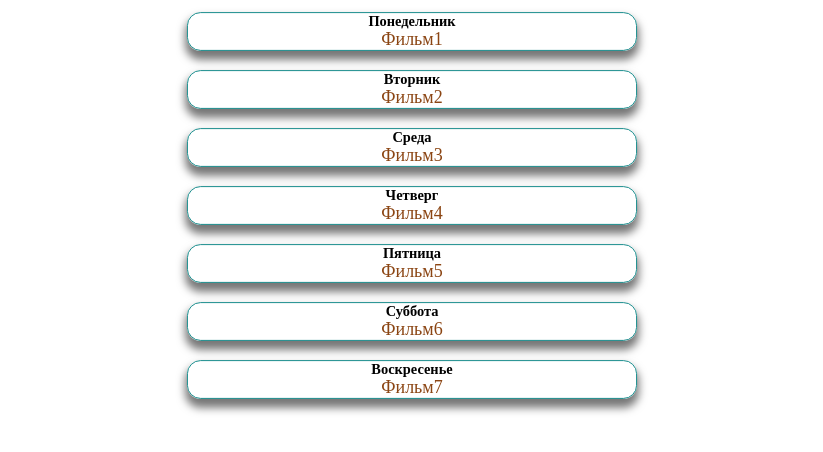
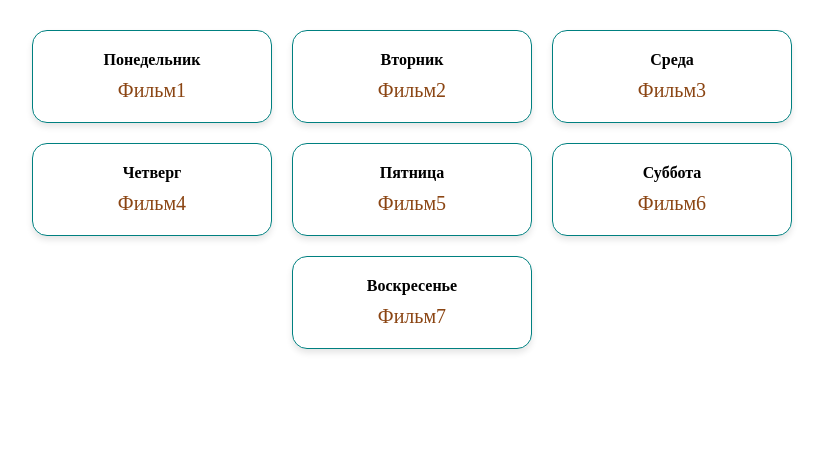
Before and after one commit to polopo927/films, a React (Vite) app: page / in a window 1280 px wide. Shown: the top 452 px of the page, without its empty margins (228-1051 px from the left). Built offline with nearby package versions, Linux system fonts and the light colour scheme.

Commit message:
сделал грдиы

```diff
--- a/src/App.css
+++ b/src/App.css
@@ -60,13 +60,17 @@ a {
 }
 
 .films {
+	display: grid;
+	grid-template-columns: repeat(3, 1fr);
+	grid-gap: 20px;
+	max-width: 800px;
 	margin: 0 auto;
-	max-width: 500px;
-	min-height: 300px;
-	display: flex;
-	flex-direction: column;
-	justify-content: space-between;
+	padding: 20px;
 }
+
+.films div:last-child {
+	grid-column: 2 / span 1;
+  }
 
 .films a {
 	color: saddlebrown;
@@ -75,21 +79,20 @@ a {
 .card {
 	border: 1px solid teal;
 	border-radius: 15px;
-	box-shadow: 0 8px 10px 2px #777;
-	transform: scale(0.9);
-	transition: all 0.5s;
-	margin-bottom: 15px;
+	box-shadow: 0 4px 6px rgba(0, 0, 0, 0.1);
+	padding: 20px;
+	transition: transform 0.5s ease-in-out, box-shadow 0.5s ease-in-out, background-color 0.5s ease-in-out;
 }
 
 .card:hover {
-	background: #d1cbcb;
-	box-shadow: 0 5px 10px 1px #777;
-	transform: scale(1);
-	transition: all 0.5s;
+	box-shadow: 0 8px 12px rgba(0, 0, 0, 0.2);
+	transform: translateY(-5px);
+	background-color: #adb2ca;
 }
 
 .card div {
 	font-weight: bold;
+	margin-bottom: 10px;
 }
 
 .card a {
```
